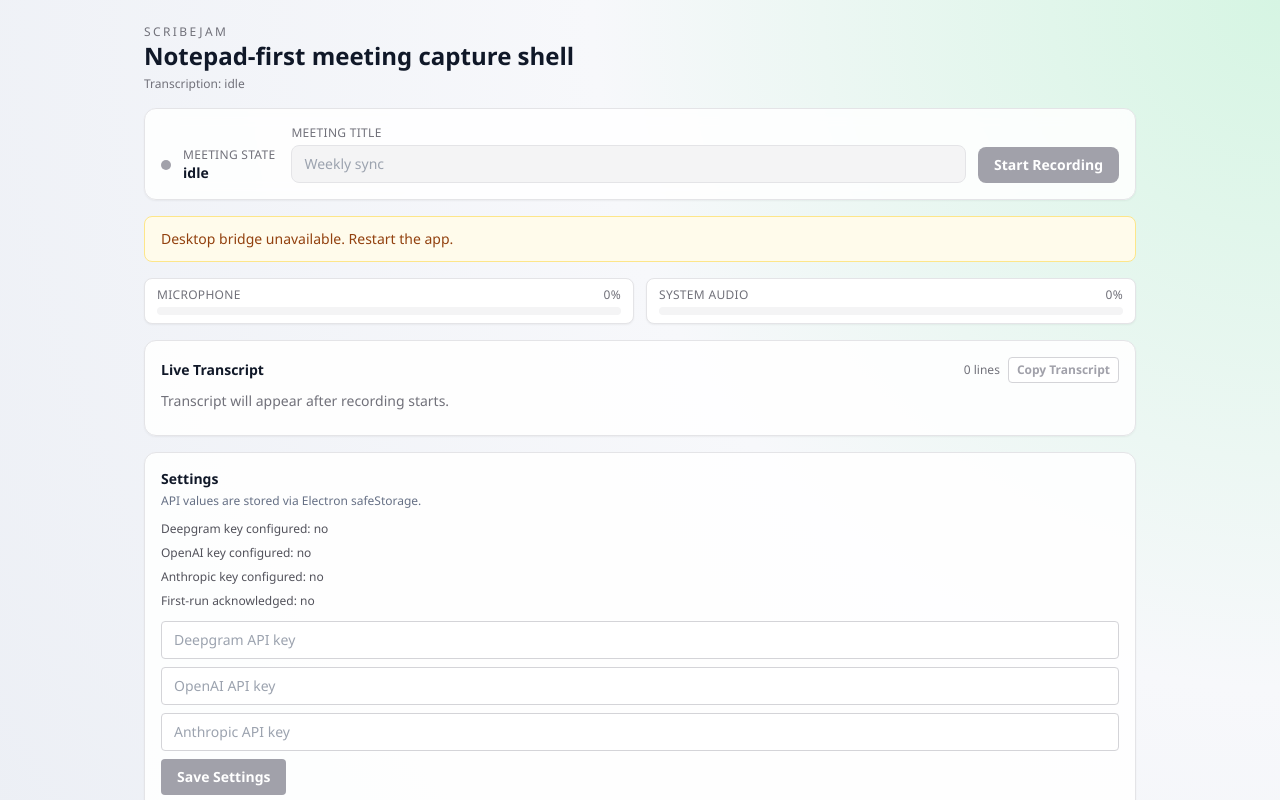
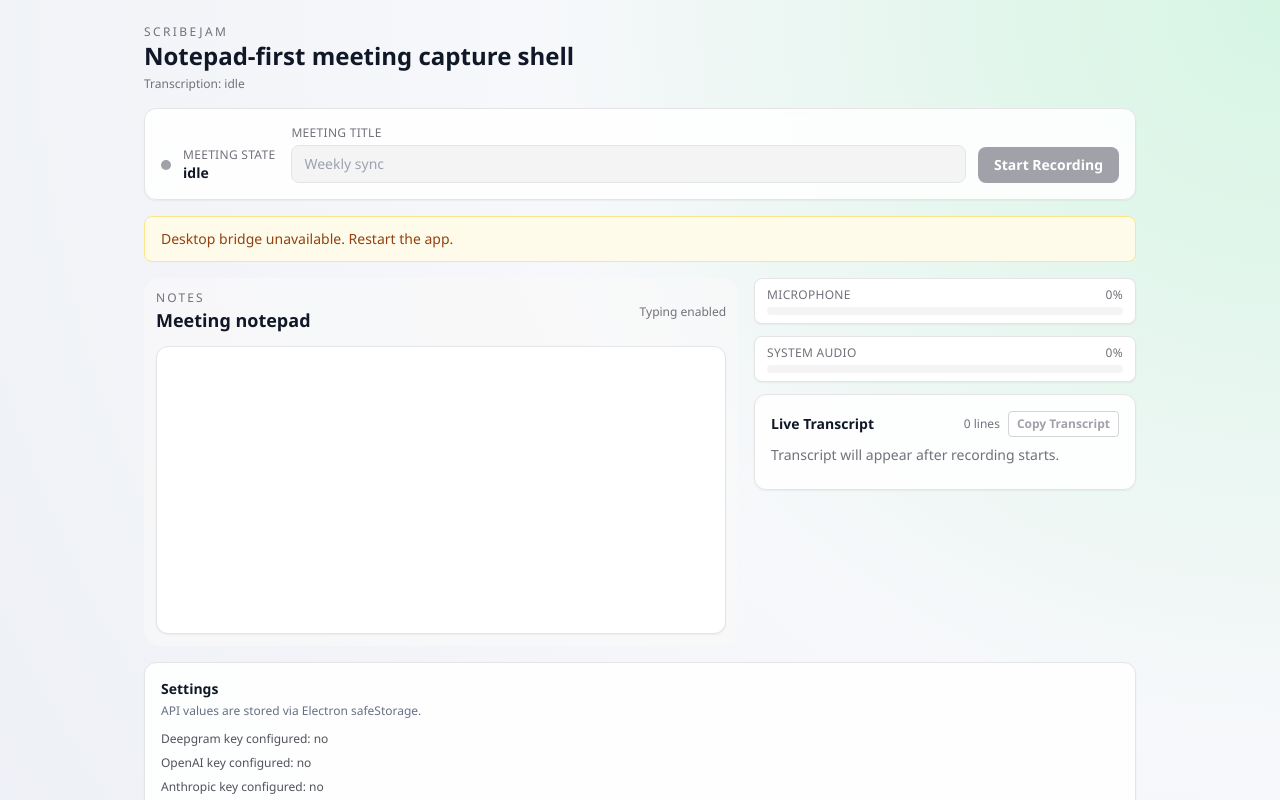
Before and after one commit to moonslicer/scribejam, a React (Vite) app: page / in a window 1280 px wide. Shown: the top 800 px of the page. Built offline with nearby package versions, Linux system fonts and the light colour scheme.

Commit message:
m3 task 9: move app into split pane notepad layout

```diff
--- a/src/renderer/App.tsx
+++ b/src/renderer/App.tsx
@@ -3,6 +3,7 @@ import type { MeetingState, Settings, TranscriptionStatusEvent } from '../shared
 import { useMicCapture } from './audio/useMicCapture';
 import { AudioLevel } from './components/AudioLevel';
 import { MeetingBar } from './components/MeetingBar';
+import { Notepad } from './components/Notepad';
 import { SettingsPanel } from './components/SettingsPanel';
 import { SetupWizard } from './components/SetupWizard';
 import { StatusBanner } from './components/StatusBanner';
@@ -19,11 +20,13 @@ export default function App(): JSX.Element {
   const meetingId = useMeetingStore((state) => state.meetingId);
   const meetingTitle = useMeetingStore((state) => state.meetingTitle);
   const transcriptEntries = useMeetingStore((state) => state.transcriptEntries);
+  const noteContent = useMeetingStore((state) => state.noteContent);
   const setMeetingState = useMeetingStore((state) => state.setMeetingState);
   const setMeetingId = useMeetingStore((state) => state.setMeetingId);
   const setMeetingTitle = useMeetingStore((state) => state.setMeetingTitle);
   const applyTranscriptUpdate = useMeetingStore((state) => state.applyTranscriptUpdate);
   const resetTranscript = useMeetingStore((state) => state.resetTranscript);
+  const setNoteContent = useMeetingStore((state) => state.setNoteContent);
 
   useMicCapture({
     enabled: meetingState === 'recording',
@@ -175,12 +178,23 @@ export default function App(): JSX.Element {
       />
       <StatusBanner message={bannerMessage} />
 
-      <section className="grid gap-3 md:grid-cols-2">
-        <AudioLevel source="mic" label="Microphone" value={levels.mic} />
-        <AudioLevel source="system" label="System Audio" value={levels.system} />
+      <section className="grid gap-4 lg:grid-cols-[minmax(0,1.4fr)_minmax(20rem,0.9fr)]">
+        <div className="rounded-2xl bg-zinc-50/70 p-3">
+          <Notepad
+            content={noteContent}
+            editable={meetingState !== 'enhancing'}
+            onChange={setNoteContent}
+          />
+        </div>
+
+        <div className="flex flex-col gap-3">
+          <section className="grid gap-3 md:grid-cols-2 lg:grid-cols-1">
+            <AudioLevel source="mic" label="Microphone" value={levels.mic} />
+            <AudioLevel source="system" label="System Audio" value={levels.system} />
+          </section>
+          <TranscriptPanel entries={transcriptEntries} />
+        </div>
       </section>
-
-      <TranscriptPanel entries={transcriptEntries} />
 
       <SettingsPanel settings={settings} onSave={saveSettings} />
     </main>
--- a/src/renderer/stores/meeting-store.ts
+++ b/src/renderer/stores/meeting-store.ts
@@ -43,9 +43,17 @@ export const createMeetingStore = () =>
         transcriptEntries: applyTranscriptEvent(state.transcriptEntries, event)
       })),
     setNoteContent: (noteContent) =>
-      set({
-        noteContent,
-        noteSaveState: noteContent ? 'dirty' : 'idle'
+      set((state) => {
+        const previousSerialized = JSON.stringify(state.noteContent);
+        const nextSerialized = JSON.stringify(noteContent);
+        if (previousSerialized === nextSerialized) {
+          return state;
+        }
+
+        return {
+          noteContent,
+          noteSaveState: noteContent ? 'dirty' : 'idle'
+        };
       }),
     setNoteSaveState: (noteSaveState) => set({ noteSaveState }),
     hydrateMeeting: (meeting) =>
```
Also changed, not shown: 1 other file (tests, documents, lock files or other folders).
